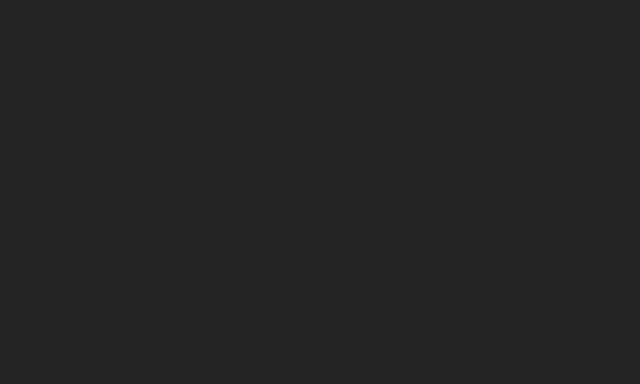
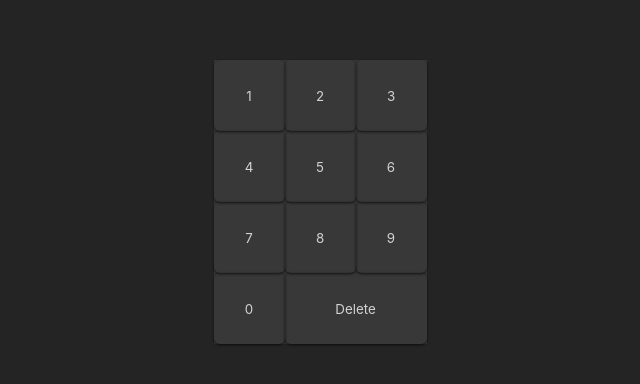
Before and after one commit to nuriarai/202209-w4ch3-nuria-ramoneda, a React (Create React App) app: page / in a window 1280 px wide. Shown: the part 198-582 px from the top of the page, without its empty margins (320-960 px from the left). Built offline with nearby package versions, Linux system fonts and the light colour scheme.

Commit message:
Create keyboard component

```diff
--- a/src/App.tsx
+++ b/src/App.tsx
@@ -1,9 +1,12 @@
-import React from "react";
-
 import "./App.css";
+import KeyBoard from "./components/Keyboard/Keyboard";
 
 function App() {
-  return <div className="container"></div>;
+  return (
+    <div className="container">
+      <KeyBoard />
+    </div>
+  );
 }
 
 export default App;
--- /dev/null
+++ b/src/components/Keyboard/Keyboard.tsx
@@ -0,0 +1,24 @@
+import Key from "../Key/Key";
+
+const KeyBoard = (): JSX.Element => {
+  const phoneKeys = ["1", "2", "3", "4", "5", "6", "7", "8", "9", "0"];
+
+  return (
+    <div className="keyboard-container">
+      <ol className="keyboard">
+        {phoneKeys.map((numberKey) => {
+          return (
+            <li key={numberKey}>
+              <Key className="key" text={numberKey} action={() => {}} />{" "}
+            </li>
+          );
+        })}
+        <li key={phoneKeys.length + 1}>
+          <Key className="key big" text="Delete" action={() => {}} />{" "}
+        </li>
+      </ol>
+    </div>
+  );
+};
+
+export default KeyBoard;
```
